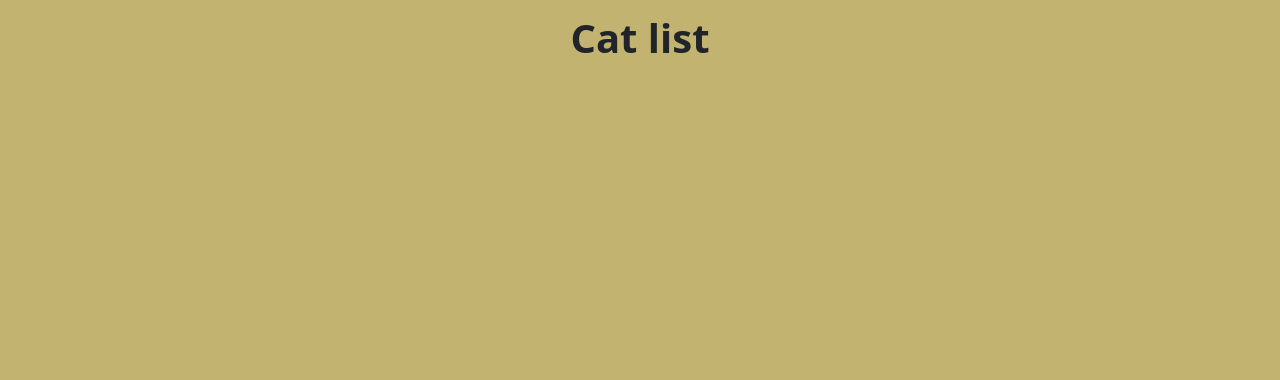
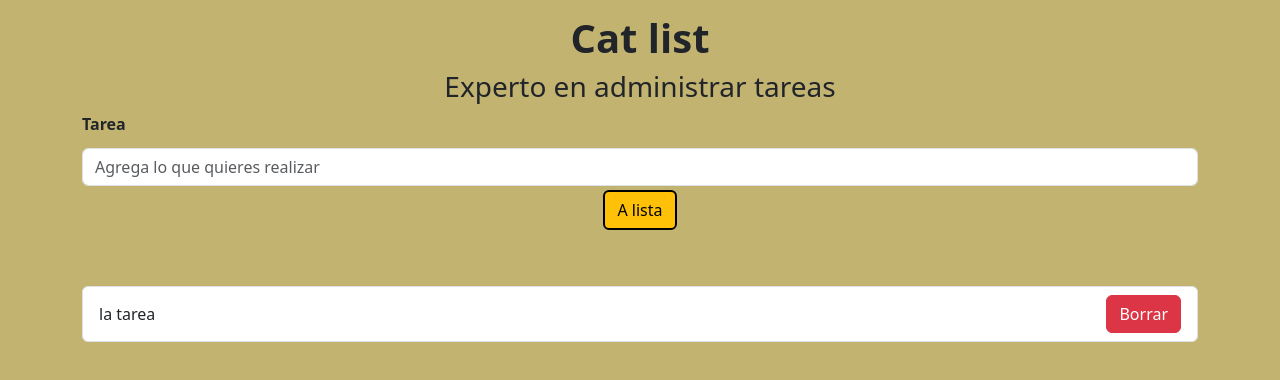
Before and after one commit to Santirod7/React-ejercicio-4, a React (Vite) app: page / in a window 1280 px wide. Shown: the part 326-706 px from the top of the page. Built offline with nearby package versions, Linux system fonts and the light colour scheme.

Commit message:
Hice el formulario con sus validaciones pertinentes

```diff
--- a/package.json
+++ b/package.json
@@ -13,7 +13,8 @@
     "bootstrap": "^5.3.3",
     "react": "^18.3.1",
     "react-bootstrap": "^2.10.4",
-    "react-dom": "^18.3.1"
+    "react-dom": "^18.3.1",
+    "react-hook-form": "^7.53.0"
   },
   "devDependencies": {
     "@eslint/js": "^9.9.0",
--- a/src/App.jsx
+++ b/src/App.jsx
@@ -11,6 +11,7 @@ function App() {
     <img className='' src='https://encrypted-tbn0.gstatic.com/images?q=tbn:ANd9GcTQzC6pi-QUjeZ_z4ukUXrtLc06zuUH1V400A&s' alt="Logo" />
     </div>
     <h1 className='text-center mt-3'><b>Cat list</b></h1>
+    <h3 className='text-center mt-2'>Experto en administrar tareas</h3>
     <Formulario></Formulario>
    </main>
   )
--- a/src/components/Formulario.jsx
+++ b/src/components/Formulario.jsx
@@ -1,9 +1,51 @@
+
+import Button from 'react-bootstrap/Button';
+import Form from 'react-bootstrap/Form';
+import Lista from './Lista'
+import { useForm } from 'react-hook-form';
+
+
 const Formulario = () => {
+  const {
+    register,
+    handleSubmit,
+    formState: { errors },
+  } = useForm()
+
+  const onSubmit = (data) => {
+console.log(data)
+  }
+
     return (
-        <section>
+        <section className='container '>
+    <Form onSubmit={handleSubmit(onSubmit)}>
+      <Form.Group className="mb-1" >
+        <Form.Label className='fw-bolder mb-0'>Tarea</Form.Label>
+        <Form.Text className="d-flex mb-2 text-muted">
+          {errors.tarea?.message}
+        </Form.Text>
+        <Form.Control type="text" {...register('tarea',{
+        required: "Campo obligatorio",
+        minLenght: {
+          value:3,
+          message: "La tarea debe tener minimo 2 carácteres"
+        },
+        maxLenght: {
+          value:50,
+          message: "La tarea debe tener máximo 50 carácteres"
+        }
+         })} placeholder="Agrega lo que quieres realizar" />
+    </Form.Group>
+        <div className='d-flex justify-content-center'>
+      <Button variant="warning" className='text-center mb-5 border border-2 border-black' type="submit" >
+        A lista
+      </Button>
+        </div>
+    </Form>
+    <Lista></Lista>
+        </section>
 
-        </section>
     );
-};
+ };
 
 export default Formulario;
--- a/src/components/Lista.jsx
+++ b/src/components/Lista.jsx
@@ -1,10 +1,13 @@
 import Tarea from "./Tarea";
+import ListGroup from 'react-bootstrap/ListGroup';
 
 const Lista = () => {
     return (
-        <section>
+        <div>
+    <ListGroup as="ul">
         <Tarea></Tarea>
-        </section>
+    </ListGroup>
+        </div>
     );
 };
 
--- a/src/components/Tarea.jsx
+++ b/src/components/Tarea.jsx
@@ -1,8 +1,13 @@
+import { Button,ListGroup } from "react-bootstrap";
 const Tarea = () => {
     return (
-        <div>
 
-        </div>
+            <ListGroup.Item as="li" className="my-2 d-flex justify-content-between">
+                <div className="d-flex">
+                <p className="my-auto">la tarea</p>
+                </div>
+            <Button variant="danger" className="">Borrar</Button>
+            </ListGroup.Item>
     );
 };
 
```
Also changed, not shown: 1 other file (tests, documents, lock files or other folders).
